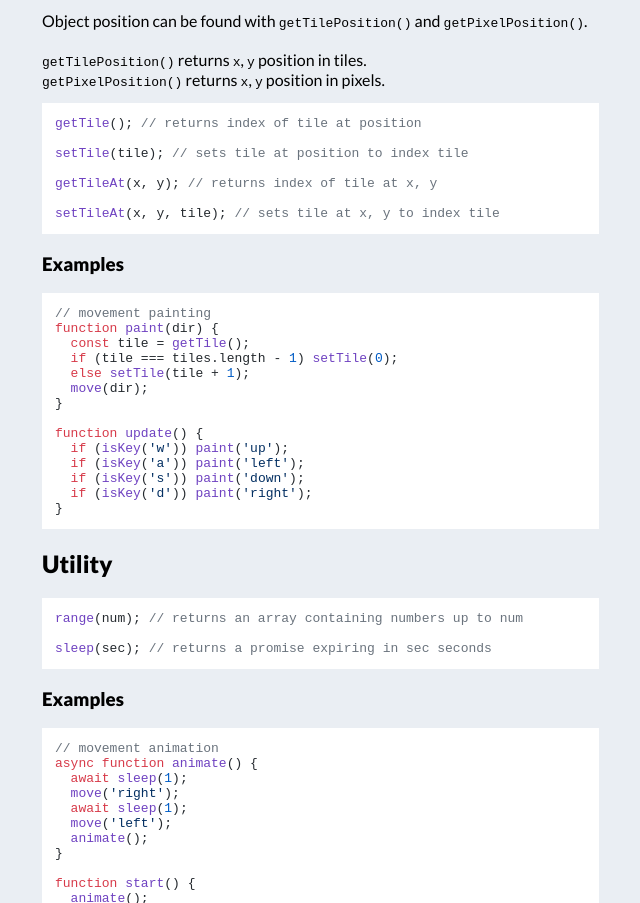
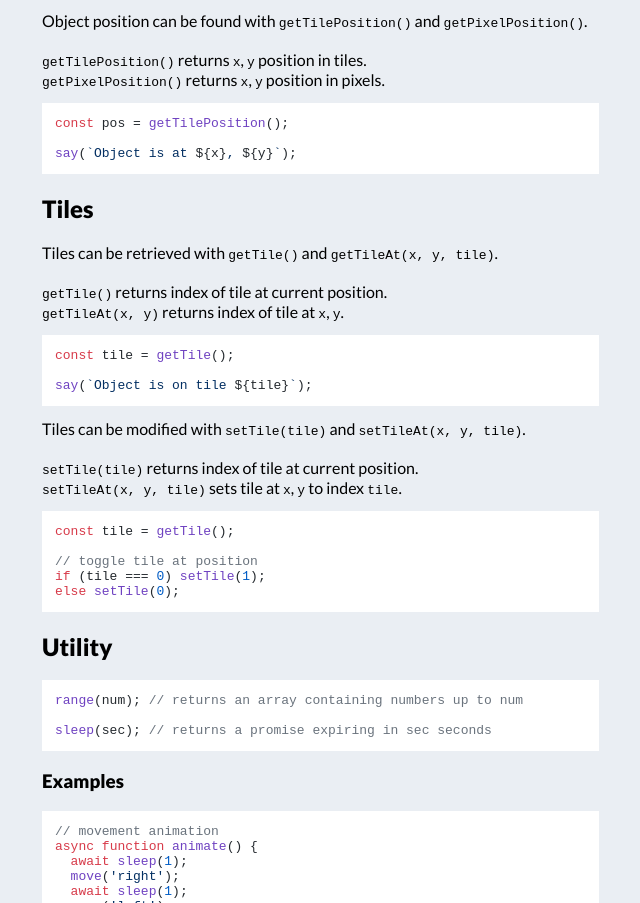
Before and after one commit to LearnCodeOrg/codetrain, a Next.js app: page /docs in a window 1280 px wide. Shown: the part 1290-2193 px from the top of the page, without its empty margins (234-874 px from the left). Built offline with nearby package versions, Linux system fonts and the light colour scheme; no server answers.

Commit message:
Update tiles section.

```diff
--- a/pages/docs.js
+++ b/pages/docs.js
@@ -160,30 +160,34 @@ function update() {
         <code>getPixelPosition()</code> returns <code>x</code>, <code>y</code>
         {' '}position in pixels.
         <Code>
-{`getTile(); // returns index of tile at position
+{`const pos = getTilePosition();
 
-setTile(tile); // sets tile at position to index tile
+say(\`Object is at \${x}, \${y}\`);`}
+        </Code>
+        <h2 id="tiles">Tiles</h2>
+        Tiles can be retrieved with <code>getTile()</code> and
+        {' '}<code>getTileAt(x, y, tile)</code>.<br /><br />
+        <code>getTile()</code> returns index of tile at current position.<br />
+        <code>getTileAt(x, y)</code> returns index of tile at <code>x</code>,
+        {' '}<code>y</code>.
+        <Code>
+{`const tile = getTile();
 
-getTileAt(x, y); // returns index of tile at x, y
+say(\`Object is on tile \${tile}\`);
+`}
+        </Code>
+        Tiles can be modified with <code>setTile(tile)</code> and
+        {' '}<code>setTileAt(x, y, tile)</code>.<br /><br />
+        <code>setTile(tile)</code> returns index of tile at current position.<br />
+        <code>setTileAt(x, y, tile)</code> sets tile at <code>x</code>,
+        {' '}<code>y</code> to index <code>tile</code>.
+        <Code>
+{`const tile = getTile();
 
-setTileAt(x, y, tile); // sets tile at x, y to index tile`}
-        </Code>
-        <h3>Examples</h3>
-        <Code>
-{`// movement painting
-function paint(dir) {
-  const tile = getTile();
-  if (tile === tiles.length - 1) setTile(0);
-  else setTile(tile + 1);
-  move(dir);
-}
-
-function update() {
-  if (isKey('w')) paint('up');
-  if (isKey('a')) paint('left');
-  if (isKey('s')) paint('down');
-  if (isKey('d')) paint('right');
-}`}
+// toggle tile at position
+if (tile === 0) setTile(1);
+else setTile(0);
+`}
         </Code>
         <h2 id="utility">Utility</h2>
         <Code>
```
